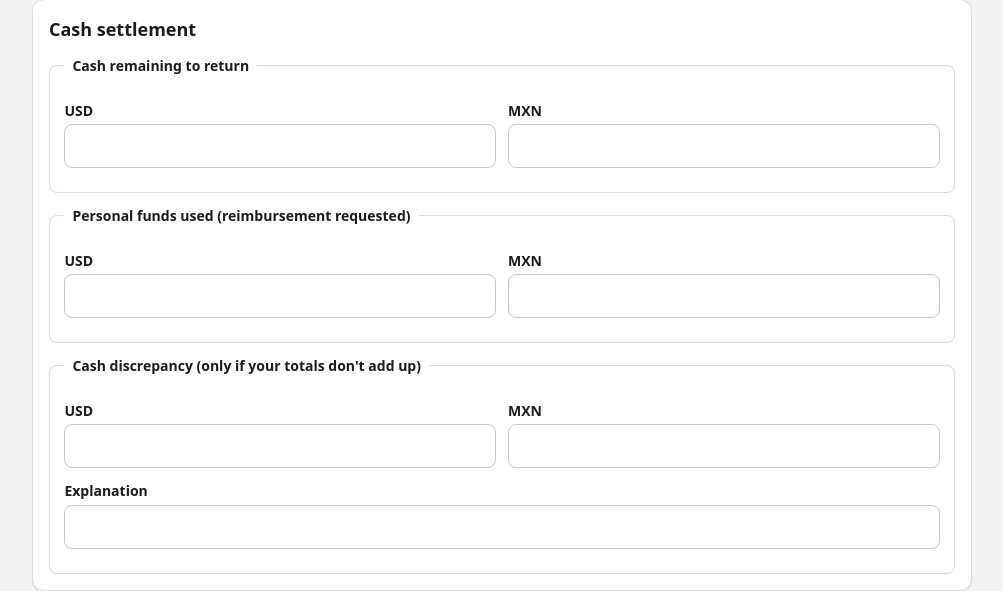
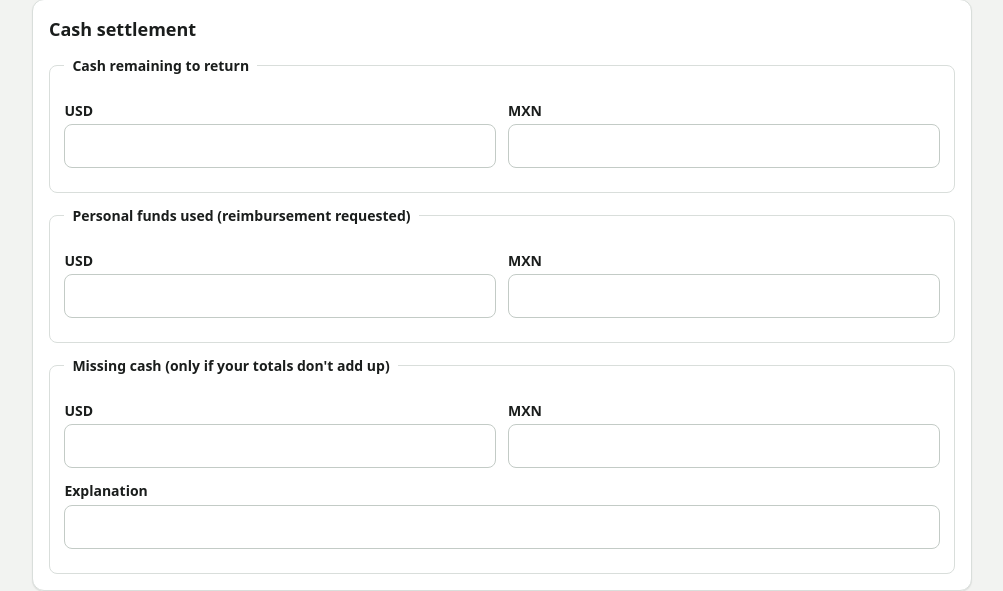
Before and after one commit to charlieboardman/cash-27, a Flask app: template cash/templates/expense_report.html in a window 1280 px wide. Shown: the part 544-1135 px from the top of the page, without its empty margins (138-1141 px from the left). Run offline with Flask 3, Linux system fonts and the light colour scheme; the template is opened without the code that fills it, so the values that code supplies are empty; parts of the project's set-up code (start-up, migrations or seed data) failed here and were passed over.

Commit message:
Call lost cash 'Missing cash' on screen and say it is only for shortages
The group, the approval acknowledgement, the activity line, the printed form,
the messages, and the Spanish all use it. The code keeps the discrepancy name.

```diff
--- a/cash/expense_drafts.py
+++ b/cash/expense_drafts.py
@@ -44,7 +44,7 @@ refuses unknown formats, can still read the report.
 Cash return and reimbursement rows are declarations with nonnegative
 amounts. Approval settles them: the administrator confirms the cash that
 actually came back or was paid, and the return and reimbursement addenda are
-posted by closeouts.settle. A discrepancy row is cash that was lost: its
+posted by closeouts.settle. A discrepancy row is missing cash: its
 purpose is the explanation, its signed statement is required to approve, and
 approval posts it as an adjustment from the signout into RECONCILIATION.
 """
@@ -525,7 +525,7 @@ def submit(conn, *, voucher_id, admin) -> dict:
     left = balance(conn, voucher_id, draft)
     if not (left["balanced"] or left["implied_exchange"]):
         raise ValidationFailure("totals_do_not_add_up",
-                                "The totals do not add up. Enter the cash discrepancy and explain it.")
+                                "The totals do not add up. Enter the missing cash and explain it.")
     draft["status"] = "submitted"
     draft["review"] = {"summary": ""}
     for _, row in pending:
@@ -575,7 +575,7 @@ def approve(conn, *, voucher_id, submission_id, settlement, acknowledged=False,
             _valid_code(conn, "accounts", line["expense_account"], what="account_code")
     if any(row["kind"] == "discrepancy" for _, row in pending) and not acknowledged:
         raise ValidationFailure("discrepancy_unacknowledged",
-                                "Acknowledge the cash discrepancy to approve")
+                                "Acknowledge the missing cash to approve")
     for _, row in pending:
         if row["kind"] == "expense":
             row["posted"] = _post(conn, submission_id, voucher_id, row, reviewed_date)
--- a/cash/static/js/expense-report.js
+++ b/cash/static/js/expense-report.js
@@ -1,7 +1,7 @@
 /* Expense report at /FY##-NNNN, shared by the recipient and the administrator.
 
    Each row is one receipt. The cash to return, the personal funds to
-   reimburse, and any cash discrepancy are entered in the Cash settlement
+   reimburse, and any missing cash are entered in the Cash settlement
    section, which keeps them as rows of their own. A row opens in place to edit
    and saves itself shortly after typing stops. Approval (administrator only)
    posts the receipts and settles the signout's cash. */
@@ -429,7 +429,7 @@
 
   /* ---- cash to return and personal funds to reimburse --------------------------- */
 
-  // Each group of fields keeps one cash return, reimbursement, or discrepancy
+  // Each group of fields keeps one cash return, reimbursement, or missing-cash
   // row. Emptying the amounts removes the row, since a declaration must carry
   // one. The recipient enters these amounts; the page only shows what is outstanding.
   const cashRow = kind => view.rows.find(row => row.kind === kind && !row.posted);
@@ -800,7 +800,7 @@
     if (!form.elements.date.value) form.elements.date.value = cashToday();
     const lost = view.rows.filter(row => row.kind === "discrepancy" && !row.posted);
     $("#er-approval-discrepancy").hidden = $("#er-approval-acknowledge").hidden = !lost.length;
-    $("#er-approval-discrepancy").innerHTML = lost.map(row => `<strong>${esc(t("Cash discrepancy"))}:</strong>
+    $("#er-approval-discrepancy").innerHTML = lost.map(row => `<strong>${esc(t("Missing cash"))}:</strong>
       ${esc(pair(row.usd, row.mxn))} · ${esc(row.purpose)}`).join("<br>");
     $("#er-approval").hidden = false;
     form.elements.date.focus();
--- a/cash/static/js/i18n.js
+++ b/cash/static/js/i18n.js
@@ -43,10 +43,10 @@
     "Add row": "Agregar fila",
     "Notes for this expense report": "Notas para este reporte de gastos",
     "Cash settlement": "Cierre de efectivo",
-    "Cash discrepancy (only if your totals don't add up)": "Diferencia de efectivo (solo si sus totales no cuadran)",
-    "Cash discrepancy": "Diferencia de efectivo",
+    "Missing cash (only if your totals don't add up)": "Efectivo faltante (solo si sus totales no cuadran)",
+    "Missing cash": "Efectivo faltante",
     "Explanation": "Explicación",
-    "I acknowledge the cash discrepancy.": "Reconozco la diferencia de efectivo.",
+    "I acknowledge the missing cash.": "Reconozco el efectivo faltante.",
     "Cash remaining to return": "Efectivo restante por devolver",
     "Personal funds used (reimbursement requested)": "Fondos personales utilizados (se solicita reembolso)",
     "Submit report": "Enviar reporte",
@@ -207,9 +207,9 @@
     "enter the cash amount": "capture el monto de efectivo",
     "explain what happened to the cash": "explique qué pasó con el efectivo",
     "attach the signed statement": "adjunte la declaración firmada",
-    "The totals do not add up. Enter the cash discrepancy and explain it.":
-      "Los totales no cuadran. Capture la diferencia de efectivo y explíquela.",
-    "Acknowledge the cash discrepancy to approve": "Reconozca la diferencia de efectivo para aprobar",
+    "The totals do not add up. Enter the missing cash and explain it.":
+      "Los totales no cuadran. Capture el efectivo faltante y explíquelo.",
+    "Acknowledge the missing cash to approve": "Reconozca el efectivo faltante para aprobar",
     "attach the receipt or the signed no-receipt statement": "adjunte el recibo o la declaración firmada sin comprobante",
     "This report already has its purchase log": "Este reporte ya tiene su registro de compras",
     "enter the receipt date": "capture la fecha del recibo",
--- a/cash/templates/expense_report.html
+++ b/cash/templates/expense_report.html
@@ -73,7 +73,7 @@
       </div>
     </fieldset>
     <fieldset class="er-cash-group" data-kind="discrepancy">
-      <legend data-i18n="Cash discrepancy (only if your totals don't add up)">Cash discrepancy (only if your totals don't add up)</legend>
+      <legend data-i18n="Missing cash (only if your totals don't add up)">Missing cash (only if your totals don't add up)</legend>
       <div class="form-grid two">
         <label><span>USD</span><input name="usd" inputmode="decimal"></label>
         <label><span>MXN</span><input name="mxn" inputmode="decimal"></label>
@@ -122,7 +122,7 @@
       </div>
       <p id="er-approval-discrepancy" hidden></p>
       <label class="receipt-choice" id="er-approval-acknowledge" hidden><input name="acknowledged" type="checkbox">
-        <span data-i18n="I acknowledge the cash discrepancy.">I acknowledge the cash discrepancy.</span></label>
+        <span data-i18n="I acknowledge the missing cash.">I acknowledge the missing cash.</span></label>
       <label class="receipt-choice"><input name="confirmed" type="checkbox">
         <span data-i18n="I have received the returned cash and paid any reimbursement shown above.">I have received the returned cash and paid any reimbursement shown above.</span></label>
       <div class="er-panel-actions">
--- a/cash/web/signee.py
+++ b/cash/web/signee.py
@@ -114,7 +114,7 @@ def _activity(vid, v):
             label = row["vendor"] or "Receipt"
             detail = row["description"]
         else:
-            label, detail = "Cash discrepancy", row["description"]
+            label, detail = "Missing cash", row["description"]
         activity.append({
             "date": row["date"], "kind": kind, "label": label,
             "detail": detail, "usd": to_text(usd_change), "mxn": to_text(mxn_change),
```
Also changed, not shown: GLOSSARY.md (+2 -1 lines), cash/templates/statement.html (+4 -4 lines), tests/test_browser_workflows.py (+3 -3 lines), tests/test_expense_drafts.py (+2 -2 lines).
